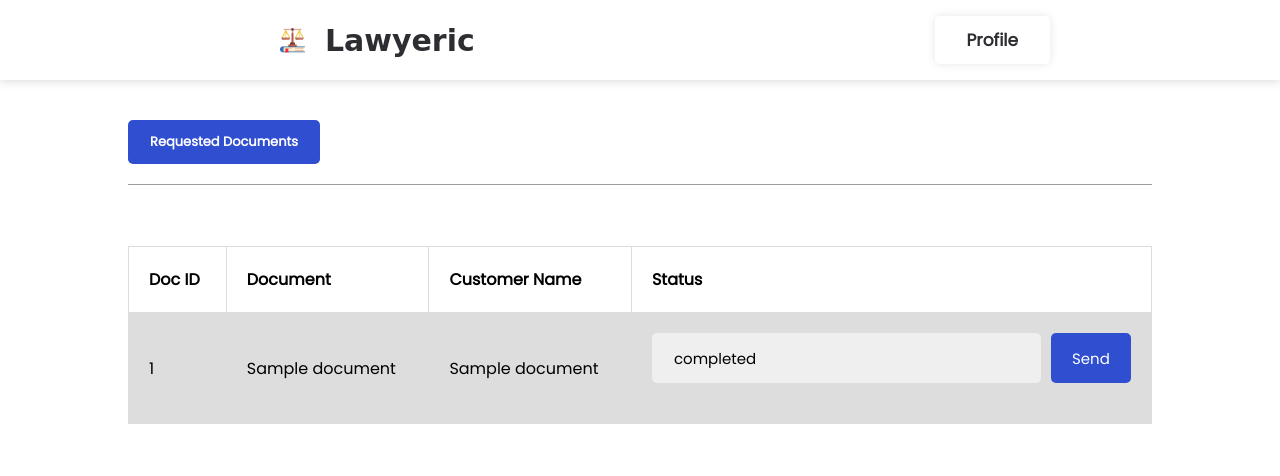
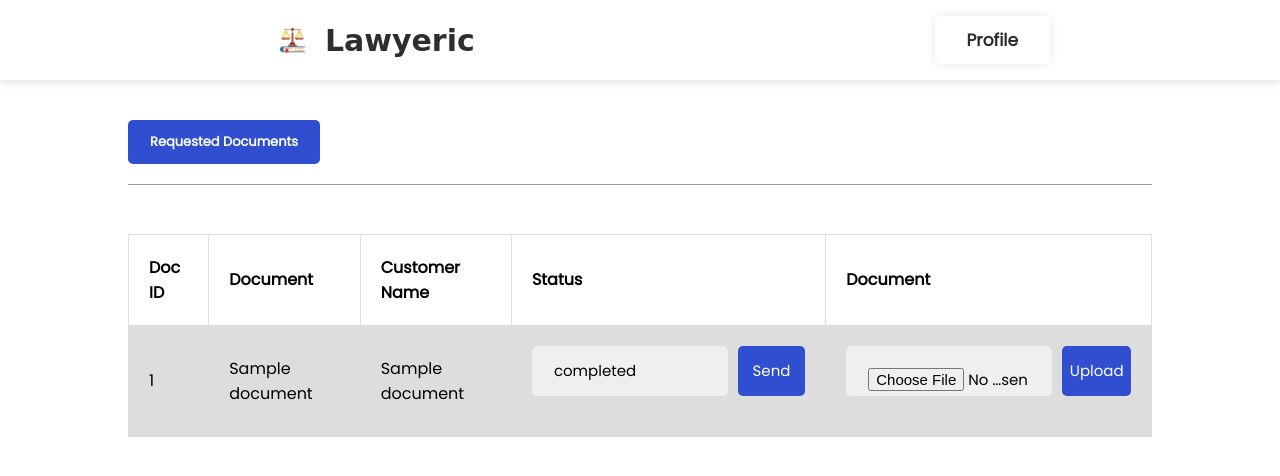
Before and after one commit to iamriishav/lawyeric, a PHP site: page /lawyeric/lawyerdashboard in a window 1280 px wide. Shown: the top 476 px of the page. Run offline with PHP 8.4, Linux system fonts and the light colour scheme; the visitor is signed in with stand-in values (Sample User, id 1); tables that the repository leaves empty or names only in its code hold one stand-in row (values such as "Sample post"); some web fonts are replaced.

Commit message:
updated the php

```diff
--- a/css/lawyerdashboard.css
+++ b/css/lawyerdashboard.css
@@ -38,3 +38,17 @@ td > input {
   border: 2px solid #2f4ed0;
   color: #000;
 }
+
+.upload_document{
+  cursor: default;
+  width: 10rem;
+  height: 5rem;
+  border-radius: 5px;
+  border: 2px solid transparent;
+  outline: none;
+  cursor: pointer;
+  font-size: 1.5rem;
+  background: gray;
+  color: #fff;
+  transition: all 0.2s linear;
+}
--- a/css/userdashboard.css
+++ b/css/userdashboard.css
@@ -95,3 +95,27 @@ td > a:hover {
   background-color: gray;
   border: transparent;
 }
+
+.td_form{
+  display: flex;
+  gap: 1rem;
+}
+
+.send_btn {
+  width: 10rem;
+  height: 5rem;
+  border-radius: 5px;
+  border: 2px solid transparent;
+  outline: none;
+  cursor: pointer;
+  font-size: 1.5rem;
+  background: #2f4ed0;
+  color: #fff;
+  transition: all 0.2s linear;
+}
+
+.send_btn:hover {
+  background: transparent;
+  border: 2px solid #2f4ed0;
+  color: #000;
+}
--- a/lawyerdashboard.php
+++ b/lawyerdashboard.php
@@ -73,6 +73,7 @@ $data_count = mysqli_num_rows($result);
                         <th>Document</th>
                         <th>Customer Name</th>
                         <th>Status</th>
+                        <th>Document</th>
                     </tr>';
                     while ($doc_data = mysqli_fetch_assoc($result)) {
                         echo '
@@ -83,17 +84,23 @@ $data_count = mysqli_num_rows($result);
                         echo '<td>';
                         echo '
                         <form action="update.php" method="post" class="td_form" name="status_update_form" autocomplete="off">
-                            <input type="text" name="status" value="'.$doc_data['document_status'].'" id="status">
+                            <input type="text" name="status" value="' . $doc_data['document_status'] . '" id="status">
                             <button class="send_btn">Send</button>
                         </form>';
                         echo '</td>';
-                        // echo '<td>';
-                        // echo '
-                        // <form action="upload.php" method="post" class="td_form" name="document_upload_form" enctype="multipart/form-data" autocomplete="off">
-                        //     <input type="file" name="document" id="document">
-                        //     <button class="send_btn" name="submit">Upload</button>
-                        // </form>';
-                        // echo '</td>';
+                ?>
+                <?php
+                        if ($doc_data["document_status"] == "completed") {
+                            echo '<td>';
+                            echo '
+                            <form action="upload.php" method="post" class="td_form" name="document_upload_form" enctype="multipart/form-data" autocomplete="off">
+                                <input type="file" name="document" id="document">
+                                <button class="send_btn" name="submit">Upload</button>
+                            </form>';
+                            echo '</td>';
+                        } else {
+                            echo '<td> <button class="disabled upload_document" name="submit" onclick="status()">Upload</button> </td>';
+                        }
                         echo '</tr>';
                     }
                     echo '</table>';
@@ -115,6 +122,10 @@ $data_count = mysqli_num_rows($result);
         const showNavbar = () => {
             menu.classList.toggle("active");
         };
+
+        function status() {
+            alert('Please update status as completed to Upload the file');
+        }
     </script>
     <script type="module" src="https://unpkg.com/ionicons@7.1.0/dist/ionicons/ionicons.esm.js"></script>
     <script nomodule src="https://unpkg.com/ionicons@7.1.0/dist/ionicons/ionicons.js"></script>
```
Also changed, not shown: download.php (added, +31 -0 lines), userdashboard.php (+7 -2 lines), 1 other file.
